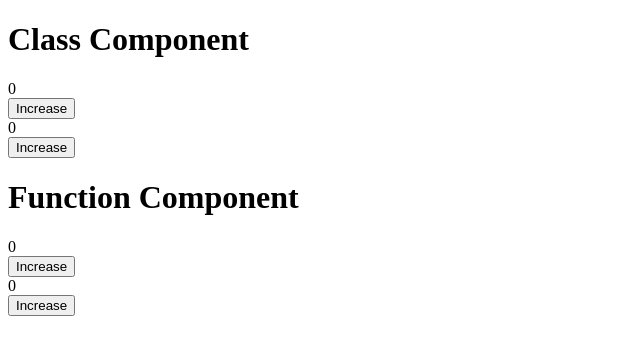
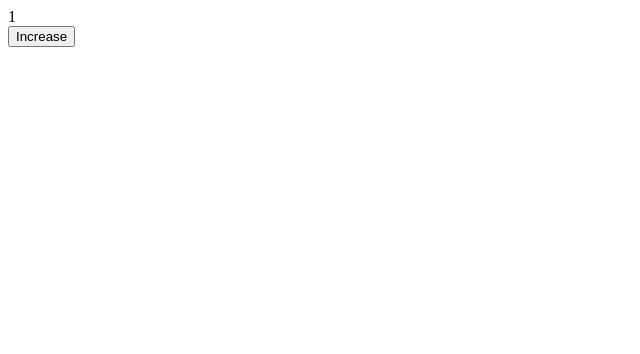
Before and after one commit to 16bitash/react-application, a React (Create React App) app: page / in a window 1280 px wide. Shown: the top 354 px of the page, without its empty margins (0-640 px from the left). Built offline with nearby package versions, Linux system fonts and the light colour scheme.

Commit message:
Add error boundary and custom provider example

```diff
--- a/src/ClassComponent/Function.js
+++ b/src/ClassComponent/Function.js
@@ -1,6 +1,6 @@
 import { useEffect, useState } from "react";
 
-const Function = () => {
+const Function = (props) => {
   const [count, setCount] = useState(0);
   const [newCount, setNewCount] = useState(0);
 
@@ -32,6 +32,8 @@ const Function = () => {
 
       <div>{newCount}</div>
       <button onClick={increaseNewCount}>Increase</button>
+
+      <div>My name is {props.name}</div>
     </>
   );
 };
--- a/src/ClassComponent/index.js
+++ b/src/ClassComponent/index.js
@@ -1,6 +1,6 @@
 import { Component } from "react";
 
-class ClassComponent extends Component {
+class Counter extends Component {
   constructor(props) {
     super(props);
 
@@ -39,7 +39,7 @@ class ClassComponent extends Component {
 
   render() {
     if (this.state.count === 5) {
-      throw new Error("Something went wrong");
+      throw new Error("Error");
     }
 
     return (
@@ -51,10 +51,42 @@ class ClassComponent extends Component {
         <div>{this.state.newCount}</div>
         <button onClick={this.increaseNewCount}>Increase</button>
 
-        {this.state.hasError && <div>Something went wrong</div>}
+        <div>My name is {this.props.name}</div>
       </>
     );
   }
 }
 
+class ErrorBoundary extends Component {
+  constructor(props) {
+    super(props);
+
+    this.state = {
+      hasError: false,
+    };
+  }
+
+  static getDerivedStateFromError() {
+    return { hasError: true };
+  }
+
+  render() {
+    if (this.state.hasError) {
+      return <div>Something went wrong</div>;
+    }
+
+    return this.props.children;
+  }
+}
+
+class ClassComponent extends Component {
+  render() {
+    return (
+      <ErrorBoundary>
+        <Counter name="John" />
+      </ErrorBoundary>
+    );
+  }
+}
+
 export default ClassComponent;
--- /dev/null
+++ b/src/CustomProvider.js
@@ -0,0 +1,34 @@
+import { createContext, useContext, useState } from "react";
+
+const CountContext = createContext();
+
+const ProviderWrapper = (props) => {
+  const [count, setCount] = useState(1);
+
+  return (
+    <CountContext.Provider value={{ count, setCount }}>
+      {props.children}
+    </CountContext.Provider>
+  );
+};
+
+const CustomProvider = () => {
+  return (
+    <ProviderWrapper>
+      <Child />
+    </ProviderWrapper>
+  );
+};
+
+const Child = () => {
+  const { count, setCount } = useContext(CountContext);
+
+  return (
+    <>
+      <div>{count}</div>
+      <button onClick={() => setCount(count + 1)}>Increase</button>
+    </>
+  );
+};
+
+export default CustomProvider;
--- a/src/index.js
+++ b/src/index.js
@@ -1,13 +1,11 @@
 import React from "react";
 import ReactDOM from "react-dom/client";
-import ClassComponent from "./ClassComponent";
-import Function from "./ClassComponent/Function";
+import CustomProvider from "./CustomProvider";
 
 const root = ReactDOM.createRoot(document.getElementById("root"));
 
 root.render(
   <React.StrictMode>
-    <ClassComponent />
-    <Function />
+    <CustomProvider />
   </React.StrictMode>
 );
```
